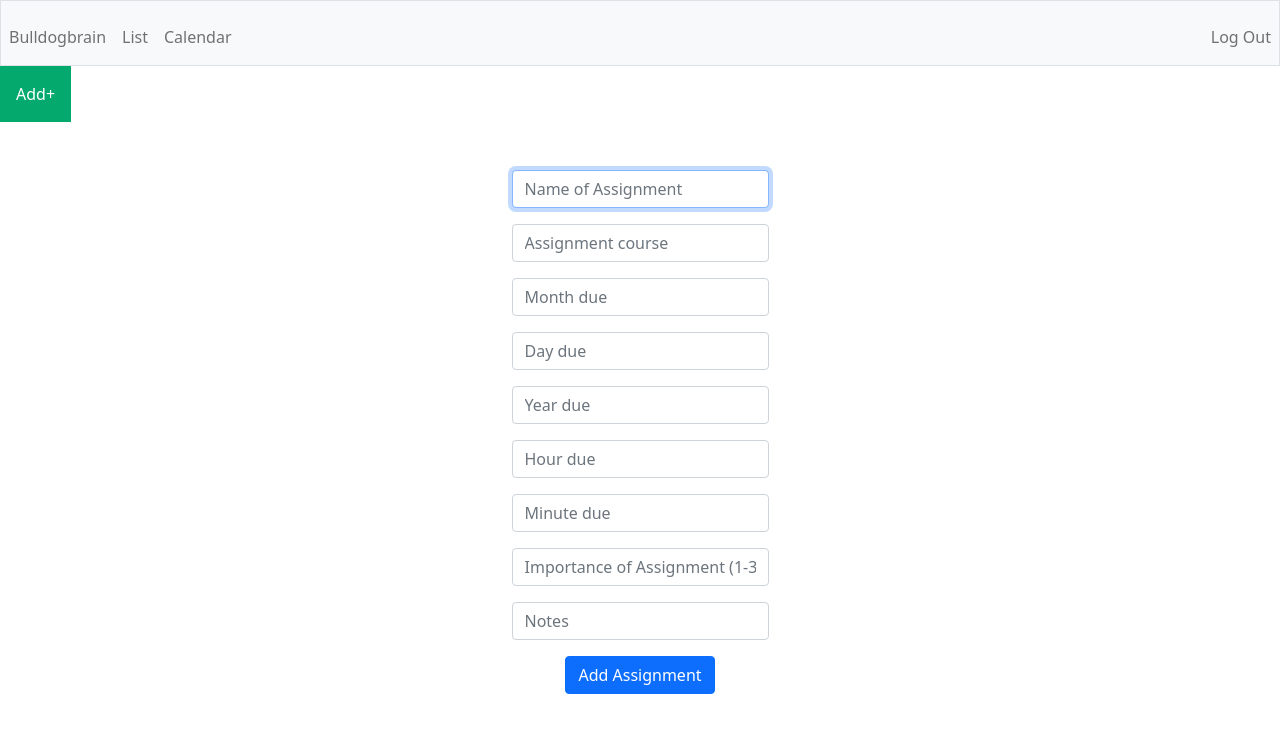
After one commit to adhamhus/CS50FinalProject, a Flask app: page /assignmentsform in a window 1280 px wide. The commit adds this page. Shown: the top 733 px of the page. Run offline with Flask 2, Linux system fonts and the light colour scheme; a user stored in the database is signed in; some libraries are stand-ins or nearby versions.

Commit message:
newest 3

```diff
--- a/bulldogbrain/app.py
+++ b/bulldogbrain/app.py
@@ -31,7 +31,44 @@ def after_request(response):
 @app.route("/")
 @login_required
 def home():
-    return render_template("urgent.html")
+    return render_template("login.html")
+
+@app.route("/assignmentsform")
+@login_required
+def assignmentsform():
+    if request.method == "POST":
+
+        title = request.form.get("title")
+        course = request.form.get("course")
+        month = request.form.get("month")
+        day = request.form.get("day")
+        year = request.form.get("year")
+        hour = request.form.get("hour")
+        minute = request.form.get("minute")
+        rank = request.form.get("rank")
+        notes = request.form.get("notes")
+
+        db.execute("INSERT INTO assignments (title, course, month, day, year, hour, minute, importance, notes, user_id) VALUES(?, ?, ?, ?, ?, ?, ?, ?, ?, ?)",
+                        title,
+                        course,
+                        month,
+                        day,
+                        year,
+                        hour,
+                        minute,
+                        rank,
+                        notes,
+                        session["user_id"])
+
+        return render_template("list.html")
+
+    else:
+        return render_template("assignmentsform.html")
+
+@app.route("/eventsform")
+@login_required
+def eventsform():
+    return render_template("eventsform.html")
 
 @app.route("/urgent")
 @login_required
@@ -135,14 +172,12 @@ def register():
     else:
         return render_template("register.html")
 
-# @app.route("/list", methods=["GET", "POST"])
-# def list():
-#     """List view of assignments and events"""
-
-#     if request.method == "POST":
-
-
-
-#     # User reached route via GET (as by clicking a link or via redirect)
-#     else:
-#         return render_template("register.html")
+@app.route("/list", methods=["GET", "POST"])
+def list():
+    """List view of assignments and events"""
+    # Populates the list html table
+    assignments = db.execute(
+        "SELECT title, course, importance, month, day, year, hour, minute, notes FROM assignments WHERE user_id = ? ORDER BY year DESC, month DESC, day DESC, hour DESC, minute DESC", session["user_id"])
+    events = db.execute(
+        "SELECT title, month, day, year, hour, minute, importance, notes FROM assignments WHERE user_id = ? ORDER BY year DESC, month DESC, day DESC, hour DESC, minute DESC", session["user_id"])
+    return render_template("list.html", assignments=assignments, events=events)
--- a/bulldogbrain/static/styles.css
+++ b/bulldogbrain/static/styles.css
@@ -19,8 +19,8 @@
   cursor: pointer;
   opacity: 0.8;
   position: fixed;
-  bottom: 23px;
-  right: 28px;
+  right: 23px;
+  bottom: 28px;
   width: 280px;
 }
 
@@ -67,3 +67,45 @@
 .form-container .btn:hover, .open-button:hover {
   opacity: 1;
 }
+
+/* Dropdown Button */
+.dropbtn {
+  background-color: #04AA6D;
+  color: white;
+  padding: 16px;
+  font-size: 16px;
+  border: none;
+}
+
+/* The container <div> - needed to position the dropdown content */
+.dropdown {
+  position: relative;
+  display: inline-block;
+}
+
+/* Dropdown Content (Hidden by Default) */
+.dropdown-content {
+  display: none;
+  position: absolute;
+  background-color: #f1f1f1;
+  min-width: 160px;
+  box-shadow: 0px 8px 16px 0px rgba(0,0,0,0.2);
+  z-index: 1;
+}
+
+/* Links inside the dropdown */
+.dropdown-content a {
+  color: black;
+  padding: 12px 16px;
+  text-decoration: none;
+  display: block;
+}
+
+/* Change color of dropdown links on hover */
+.dropdown-content a:hover {background-color: #ddd;}
+
+/* Show the dropdown menu on hover */
+.dropdown:hover .dropdown-content {display: block;}
+
+/* Change the background color of the dropdown button when the dropdown content is shown */
+.dropdown:hover .dropbtn {background-color: #3e8e41;}
--- /dev/null
+++ b/bulldogbrain/templates/assignmentsform.html
@@ -0,0 +1,38 @@
+{% extends "layout.html" %}
+
+{% block title %}
+    Add Assignment
+{% endblock %}
+
+{% block main %}
+    <form action="/addAssignment" method="post">
+        <div class="mb-3">
+            <input autocomplete="off" autofocus class="form-control mx-auto w-auto" id="title" name="title" placeholder="Name of Assignment" type="text" required>
+        </div>
+        <div class="mb-3">
+            <input autocomplete="off" class="form-control mx-auto w-auto" id="course" name="course" placeholder="Assignment course" type="text" required>
+        </div>
+        <div class="mb-3">
+            <input autocomplete="off" class="form-control mx-auto w-auto" id="month" name="month" placeholder="Month due" type="integer" maxlength="12">
+        </div>
+        <div class="mb-3">
+            <input autocomplete="off" class="form-control mx-auto w-auto" id="day" name="day" placeholder="Day due" type="integer" required maxlength="31">
+        </div>
+        <div class="mb-3">
+            <input autocomplete="off" class="form-control mx-auto w-auto" id="year" name="year" placeholder="Year due" type="integer" required>
+        </div>
+        <div class="mb-3">
+            <input autocomplete="off" class="form-control mx-auto w-auto" id="hour" name="hour" placeholder="Hour due" type="integer" required>
+        </div>
+        <div class="mb-3">
+            <input autocomplete="off" class="form-control mx-auto w-auto" id="minute" name="minute" placeholder="Minute due" type="integer" required maxlength="59">
+        </div>
+        <div class="mb-3">
+            <input autocomplete="off" class="form-control mx-auto w-auto" id="rank" name="rank" placeholder="Importance of Assignment (1-3)" type="integer" minlength="1" maxlength="3">
+        </div>
+        <div class="mb-3">
+            <input class="form-control mx-auto w-auto" id="notes" name="notes" placeholder="Notes" type="Text">
+        </div>
+        <button class="btn btn-primary" type="submit">Add Assignment</button>
+    </form>
+{% endblock %}
--- a/bulldogbrain/templates/layout.html
+++ b/bulldogbrain/templates/layout.html
@@ -51,32 +51,13 @@
 
     <div>
         {% if session["user_id"] %}
-        <button class="open-button" onclick="openForm()">Add+</button>
-
-        <div class="form-popup" id="myForm">
-          <form action="/action_page.php" class="form-container">
-            <h1>Login</h1>
-
-            <label for="email"><b>Email</b></label>
-            <input type="text" placeholder="Enter Email" name="email" required>
-
-            <label for="psw"><b>Password</b></label>
-            <input type="password" placeholder="Enter Password" name="psw" required>
-
-            <button type="submit" class="btn">Login</button>
-            <button type="button" class="btn cancel" onclick="closeForm()">Close</button>
-          </form>
+        <div class="dropdown">
+          <button class="dropbtn">Add+</button>
+          <div class="dropdown-content">
+            <a href="/assignmentsform">Assignment</a>
+            <a href="/eventsform">Event</a>
+          </div>
         </div>
-
-        <script>
-        function openForm() {
-          document.getElementById("myForm").style.display = "block";
-        }
-
-        function closeForm() {
-          document.getElementById("myForm").style.display = "none";
-        }
-        </script>
         {% endif %}
     </div>
 
```
Also changed, not shown: bulldogbrain/templates/eventsform.html (added, +11 -0 lines), bulldogbrain/templates/list.html (+40 -11 lines), 3 other files.
